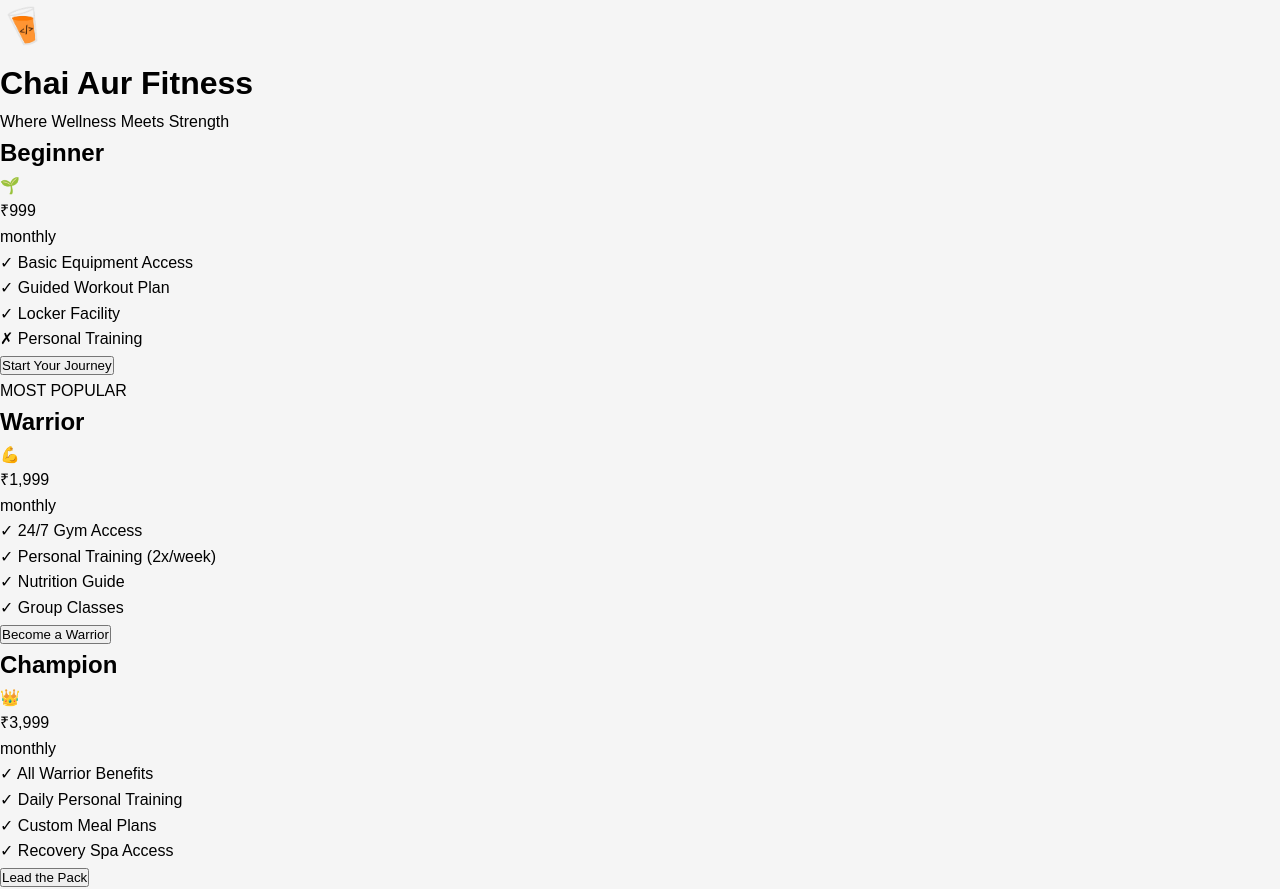
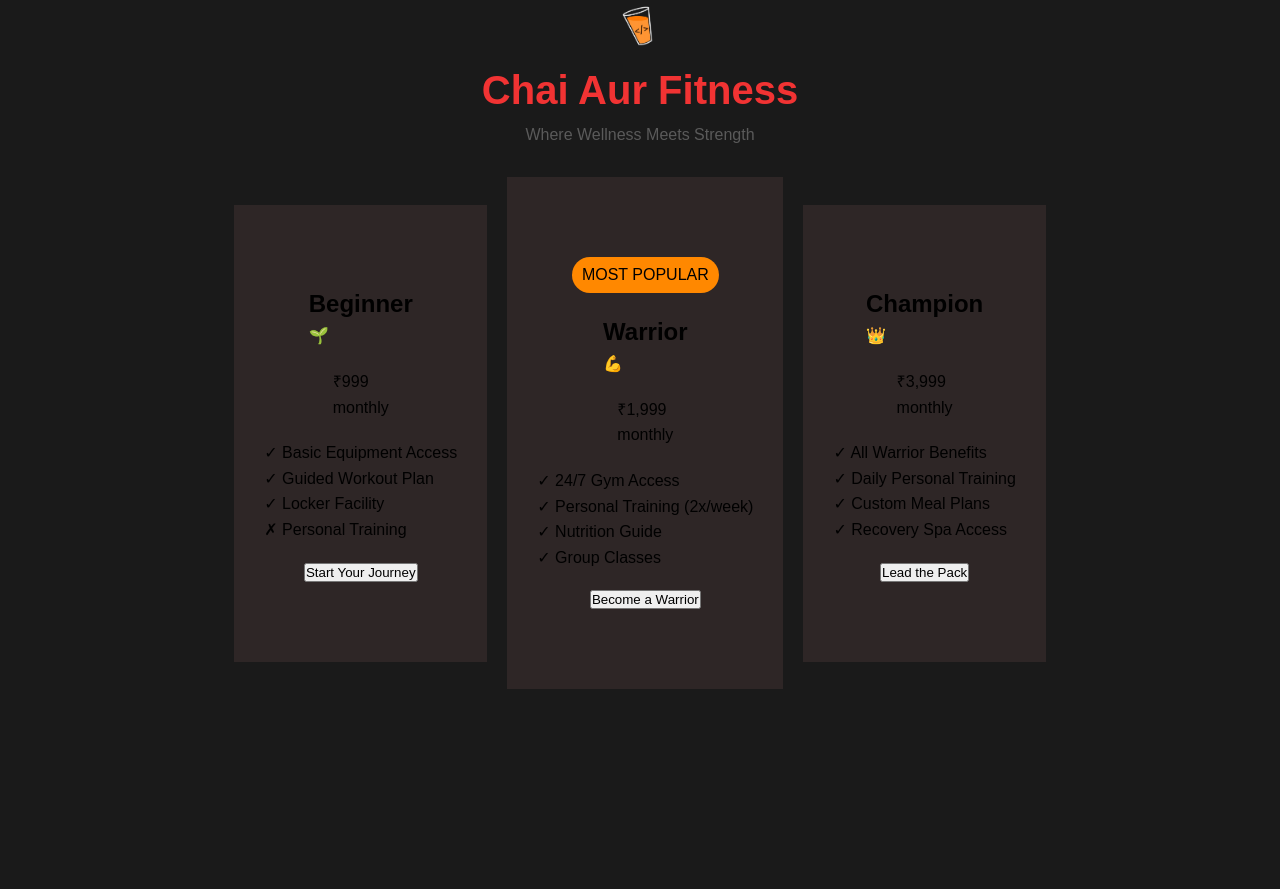
Before and after one commit to prasanna-achar/cohort, a website: page Pricing Table/pricing-table-2/index.html in a window 1280 px wide. After the commit the page ends 800 px from the top, so only its background shows below. Drawn offline with Linux system fonts and the light colour scheme.

Commit message:
Second landing page on dev process

```diff
--- a/Pricing Table/pricing-table-2/challenge.css
+++ b/Pricing Table/pricing-table-2/challenge.css
@@ -9,31 +9,57 @@
 body {
   font-family: Arial, sans-serif;
   line-height: 1.6;
-  background-color: #f5f5f5;
+  background-color: #1a1a1a;
 }
 
 .container {
   /* Add your styles here */
+  width: 100vw;
+  min-height: 100vh;
+  display:flex;
+  flex-direction: column;
+  align-items: center;
+  background-color: #1a1a1a;
+
 }
 
 .header {
   /* Add your styles here */
+  text-align: center;
 }
 
 h1 {
   /* Add your styles here */
+  font-size: 2.5rem;
+  color:#f13333;
 }
 
 .subtitle {
   /* Add your styles here */
+  color:#5a5a5a;
 }
 
 .pricing-container {
   /* Add your styles here */
+  width:100%;
+  height: 100%;
+  display: flex;
+  justify-content: center;
+  align-items: center;
+  margin-top: 30px;
+  gap:20px;
 }
 
 .pricing-card {
   /* Add your styles here */
+  background-color: #2e2626;
+  display: flex;
+  flex-direction: column;
+  justify-content: space-around;
+  align-items: center;
+  padding:80px 30px;
+  gap:20px;
+
 }
 
 .pricing-card:hover {
@@ -50,6 +76,11 @@ h1 {
 
 .popular-tag {
   /* Add your styles here */
+  background-color: #ff8800;
+  padding:5px 10px;
+  border-radius: 25px;
+  justify-self: flex-start;
+  margin-top:0px;
 }
 
 .price-block {
@@ -70,6 +101,7 @@ h1 {
 
 .features li {
   /* Add your styles here */
+  list-style-type: none;
 }
 
 .features li.disabled {
```
